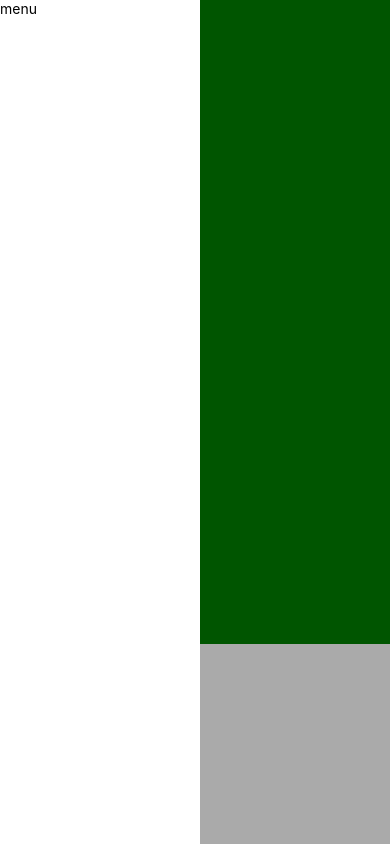
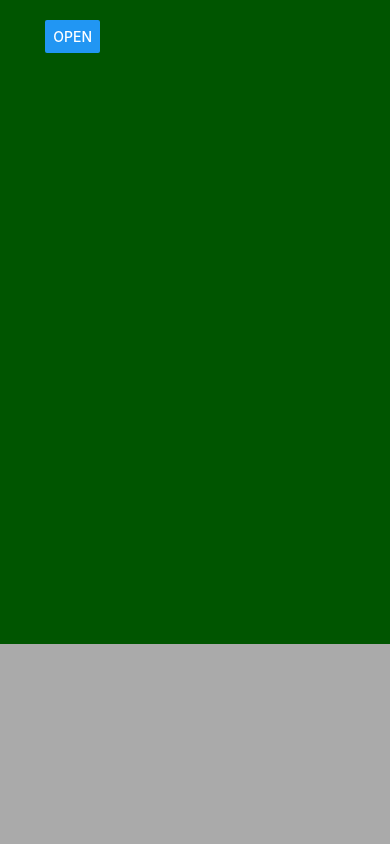
Before and after one commit to loftol/to_fi, a React Native app: screen / in a window 390 px wide. Built offline with nearby package versions, Linux system fonts and the light colour scheme.

Commit message:
make reducer
reducer and button activate

```diff
--- a/App.js
+++ b/App.tsx
@@ -1,11 +1,12 @@
 import React from 'react';
-import type {Node} from 'react';
 import {SafeAreaView, StyleSheet, View} from 'react-native';
+import {Provider} from 'react-redux';
+import store from './src/common/store';
 import {
   MapBoard,
   MenuContainer,
   ToiletInfo,
-} from './src/components/mainComponents.tsx';
+} from './src/components/mainComponents';
 
 const styles = StyleSheet.create({
   backgroundStyle: {
@@ -33,11 +34,15 @@ function FlexWrapper() {
   );
 }
 
-const App: () => Node = () => (
-  <SafeAreaView style={[styles.backgroundStyle]}>
-    <FlexWrapper />
-    <MenuContainer />
-  </SafeAreaView>
+interface Props {}
+
+const App = ({}: Props) => (
+  <Provider store={store}>
+    <SafeAreaView style={[styles.backgroundStyle]}>
+      <FlexWrapper />
+      <MenuContainer />
+    </SafeAreaView>
+  </Provider>
 );
 
 export default App;
--- /dev/null
+++ b/src/common/state.ts
@@ -0,0 +1,31 @@
+const OPEN = 'isMenuOpen/OPEN' as const;
+const CLOSE = 'isMenuOpen/CLOSE' as const;
+
+export const open = () => ({
+  type: OPEN,
+});
+export const close = () => ({
+  type: CLOSE,
+});
+
+type isMenuOpenState = {
+  isMenuOpen: boolean;
+};
+
+type isMenuOpenAction = ReturnType<typeof open> | ReturnType<typeof close>;
+
+const INITIAL_STATE: isMenuOpenState = {isMenuOpen: false};
+
+export function isMenuOpenReducer(
+  state: isMenuOpenState = INITIAL_STATE,
+  action: isMenuOpenAction,
+): isMenuOpenState {
+  switch (action.type) {
+    case OPEN:
+      return {isMenuOpen: true};
+    case CLOSE:
+      return {isMenuOpen: false};
+    default:
+      return state;
+  }
+}
--- /dev/null
+++ b/src/common/store.ts
@@ -0,0 +1,9 @@
+import {combineReducers, configureStore} from '@reduxjs/toolkit';
+import {isMenuOpenReducer} from './state';
+
+const rootReducer = combineReducers({
+  isMenuOpen: isMenuOpenReducer,
+});
+const store = configureStore({reducer: rootReducer});
+export default store;
+export type RootState = ReturnType<typeof rootReducer>;
--- a/src/components/mapBoard.tsx
+++ b/src/components/mapBoard.tsx
@@ -4,7 +4,7 @@ import {View, StyleSheet} from 'react-native';
 // 지도 부분 컴포넌트.
 
 const styles = StyleSheet.create({
-  singleBlock: {
+  mapBoard: {
     flex: 1,
     width: '100%',
     backgroundColor: '#050',
@@ -12,5 +12,5 @@ const styles = StyleSheet.create({
 });
 
 export default function MapBoard() {
-  return <View style={[styles.singleBlock]} />;
+  return <View style={[styles.mapBoard]} />;
 }
--- a/src/components/menu/menuContainer.tsx
+++ b/src/components/menu/menuContainer.tsx
@@ -1,20 +1,39 @@
-import React, {useState, useEffect} from 'react';
-import {View} from 'react-native';
+import React from 'react';
+import {Button, View, StyleSheet} from 'react-native';
+import {useDispatch, useSelector} from 'react-redux';
+import {RootState} from '../../common/store';
+import {close, open} from '../../common/state';
 import UserMenu from './userMenu';
 
+const styles = StyleSheet.create({
+  buttonStyle: {
+    position: 'absolute',
+    right: -100,
+    top: 20,
+  },
+});
+
 export default function MenuContainer() {
-  const [isOpen, setIsOpen] = useState(false);
+  const isMenuOpen = useSelector(
+    (state: RootState) => state.isMenuOpen.isMenuOpen,
+  );
 
-  useEffect(() => {
-    setIsOpen(true);
-  }, []);
+  const dispatch = useDispatch();
+
+  const openMenu = () => {
+    dispatch(open());
+  };
+  const closeMenu = () => {
+    dispatch(close());
+  };
+  const changeMenuState = () => (isMenuOpen ? closeMenu() : openMenu());
 
   const position: 'absolute' | 'relative' | undefined = 'absolute';
 
   const menuContainer = {
     position,
     top: 0,
-    left: isOpen ? 0 : -200,
+    left: isMenuOpen ? 0 : -200,
     width: 200,
     height: '100%',
     backgroundColor: '#fff',
@@ -23,6 +42,12 @@ export default function MenuContainer() {
   return (
     <View style={menuContainer}>
       <UserMenu />
+      <View style={styles.buttonStyle}>
+        <Button
+          onPress={() => changeMenuState()}
+          title={isMenuOpen ? 'close' : 'open'}
+        />
+      </View>
     </View>
   );
 }
--- a/src/components/toiletInfo.tsx
+++ b/src/components/toiletInfo.tsx
@@ -4,7 +4,7 @@ import {View, StyleSheet} from 'react-native';
 // 아래쪽에서 잡아당기면 나오는 화장실 정보 관련 컴포넌트.
 
 const styles = StyleSheet.create({
-  singleBlock: {
+  toiletInfo: {
     position: 'absolute',
     bottom: 0,
     left: 0,
@@ -15,5 +15,5 @@ const styles = StyleSheet.create({
 });
 
 export default function ToiletInfo() {
-  return <View style={[styles.singleBlock]} />;
+  return <View style={[styles.toiletInfo]} />;
 }
```
Also changed, not shown: package.json (+6 -1 lines), tsconfig.json (+6 -3 lines), .eslintrc.js, index.ts (renamed from index.js), 1 other file (tests, documents, lock files or other folders).
